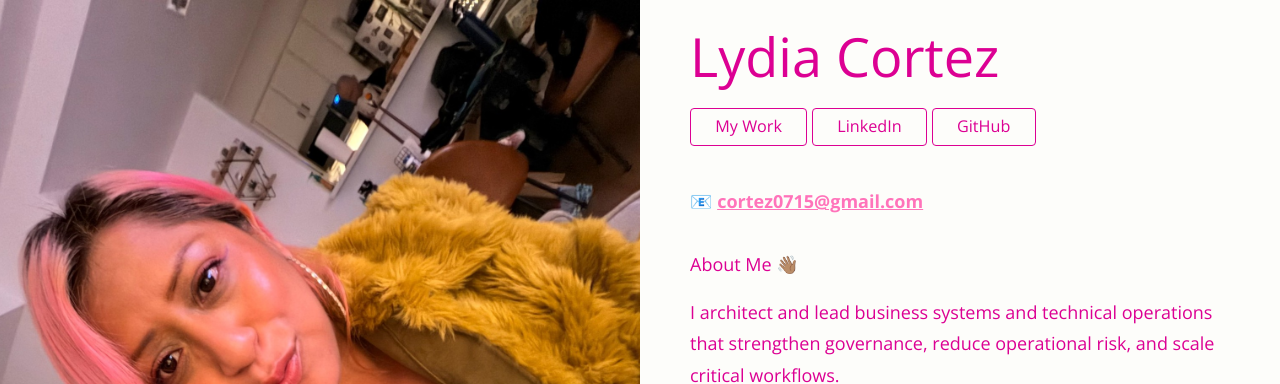
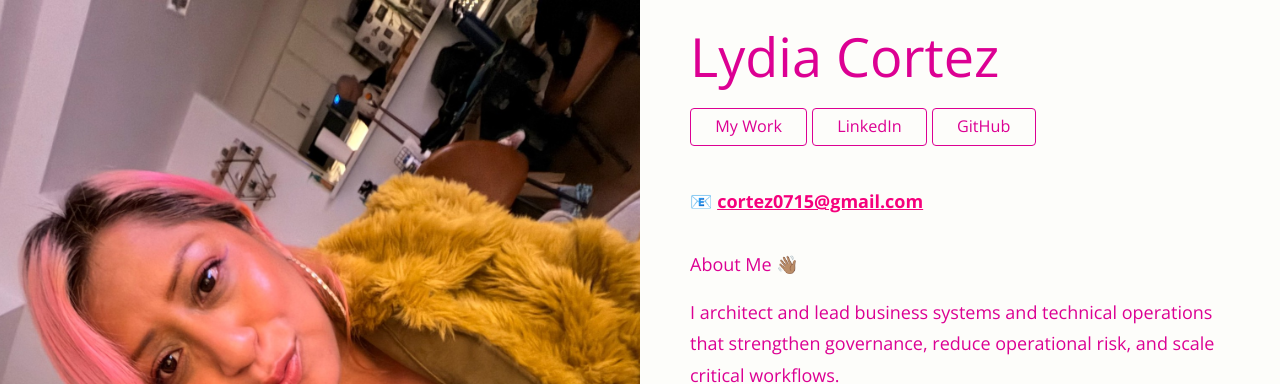
Before and after one commit to lylyco/lylyco.github.io, a Jekyll site: the page built from index.html, in a window 1280 px wide. Shown: the top 384 px of the page. Built offline with Jekyll 4.4.1, drawn with Linux system fonts in a browser that asks for light colours.

Commit message:
“colorv8”

```diff
--- a/_config.yml
+++ b/_config.yml
@@ -17,7 +17,7 @@ content: |
   <p> </p>
     <p>
       📧
-      <span id="copyEmail" style="cursor:pointer; color:#ff73ba; font-weight:600; text-decoration:underline;">
+      <span id="copyEmail" style="cursor:pointer; color:#f5007c; font-weight:600; text-decoration:underline;">
         cortez0715@gmail.com
       </span>
       <span id="copyConfirm" style="display:none; font-size:0.9em; color:#ff11b0; margin-left:6px;">
```
